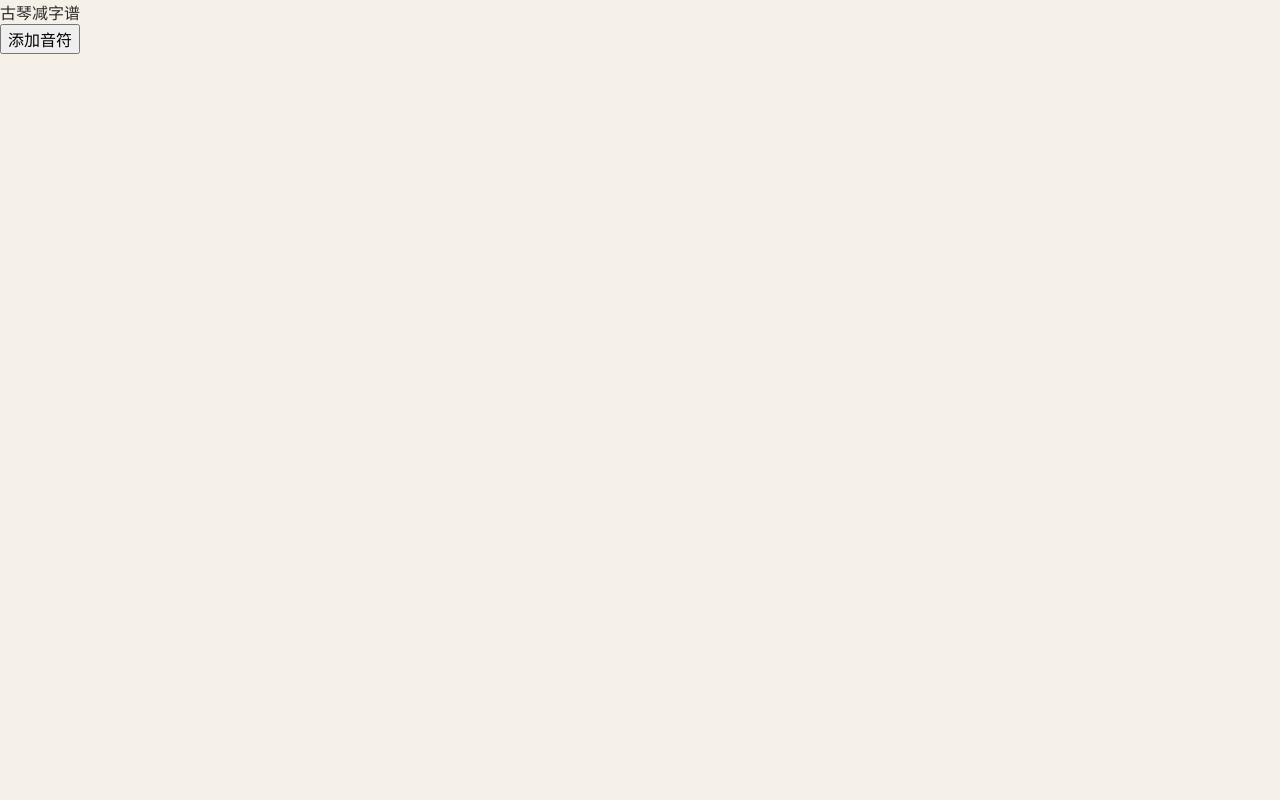
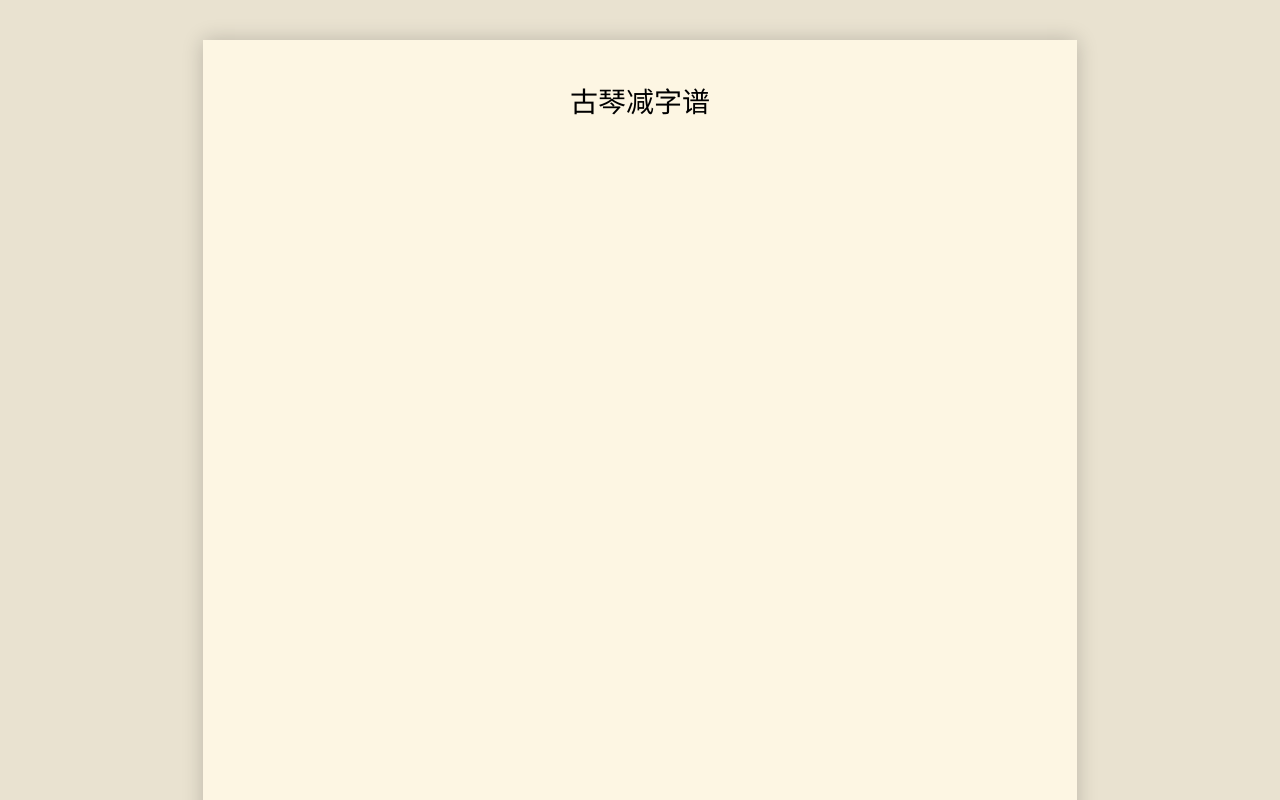
Before and after one commit to zhuaxi/guqin-site, a React (Vite) app: page / in a window 1280 px wide. Shown: the top 800 px of the page. Built offline with nearby package versions, Linux system fonts and the light colour scheme.

Commit message:
Update styles.css

```diff
--- a/src/styles.css
+++ b/src/styles.css
@@ -1,164 +1,74 @@
-:root {
-  --bg-primary: #f5f1e8;
-  --bg-secondary: #efeae0;
-  --paper: #faf7f0;
-  --text-primary: #2b2b2b;
-  --text-secondary: #7c786f;
-  --accent-main: #3a5f5a;
-  --accent-soft: #dbe7e3;
-  --border-light: #dfd8cb;
-  --danger: #9d4b3d;
+body {
+  margin: 0;
+  background: #e9e2d0;
+  font-family: "KaiTi", "STKaiti", serif;
 }
 
-* { box-sizing: border-box; }
-html, body, #root {
-  margin: 0;
-  min-height: 100%;
-  font-family: "Noto Serif SC", "Source Han Serif SC", serif;
-  background: var(--bg-primary);
-  color: var(--text-primary);
-}
-button, input, select { font: inherit; }
-
-.app-shell {
-  min-height: 100vh;
-  background:
-    radial-gradient(circle at top left, rgba(255,255,255,0.55), transparent 30%),
-    linear-gradient(180deg, rgba(255,255,255,0.45), rgba(255,255,255,0.08)),
-    var(--bg-primary);
+.page {
+  display: flex;
+  justify-content: center;
+  padding: 40px;
 }
 
-.header {
-  height: 64px;
-  display: grid;
-  grid-template-columns: 240px 1fr auto;
-  align-items: center;
-  gap: 16px;
-  padding: 0 20px;
-  border-bottom: 1px solid var(--border-light);
-  background: rgba(250, 247, 240, 0.78);
-  backdrop-filter: blur(8px);
+.paper {
+  width: 794px;
+  height: 1123px;
+  background: #fdf6e3;
+  box-shadow: 0 0 20px rgba(0, 0, 0, 0.2);
+  padding: 40px;
+  position: relative;
 }
 
-.brand { display: flex; align-items: center; gap: 12px; }
-.brand-mark {
-  width: 24px; height: 24px; border-radius: 999px;
-  border: 2px solid var(--accent-main); position: relative;
-}
-.brand-mark::after {
-  content: ""; position: absolute; inset: 5px; border-radius: 999px; background: var(--accent-main);
-}
-.brand-title { font-size: 16px; font-weight: 600; }
-.brand-subtitle, .meta-text { color: var(--text-secondary); font-size: 12px; }
-.header-center { text-align: center; font-size: 18px; }
-.header-actions { display: flex; justify-content: flex-end; gap: 10px; flex-wrap: wrap; }
-
-.workspace {
-  display: grid;
-  grid-template-columns: 240px 1fr 300px;
-  min-height: calc(100vh - 64px);
+.title {
+  text-align: center;
+  font-size: 28px;
+  margin-bottom: 20px;
 }
 
-.sidebar {
-  padding: 20px;
-  border-right: 1px solid var(--border-light);
-  background: rgba(239, 234, 224, 0.8);
-}
-.sidebar-right { border-right: none; border-left: 1px solid var(--border-light); }
-.panel-title { font-size: 18px; margin-bottom: 20px; }
-.tool-group { margin-bottom: 24px; }
-.group-label { font-size: 13px; margin-bottom: 8px; color: var(--text-secondary); }
-.pill-grid { display: flex; flex-wrap: wrap; gap: 8px; }
-
-.pill, .btn, .select, .input {
-  border: 1px solid var(--border-light);
-  background: transparent;
-  color: var(--text-primary);
-  border-radius: 8px;
-}
-.pill {
-  min-width: 44px; height: 36px; padding: 0 12px; cursor: pointer;
-}
-.pill.active {
-  border-color: var(--accent-main);
-  background: var(--accent-soft);
-  color: var(--accent-main);
-}
-.btn { height: 36px; padding: 0 14px; cursor: pointer; background: rgba(255,255,255,0.45); }
-.btn-primary { background: var(--accent-main); color: white; border-color: var(--accent-main); }
-.btn-ghost { background: rgba(255,255,255,0.45); }
-.btn-danger {
-  width: 100%;
-  margin-top: 18px;
-  border-color: rgba(157, 75, 61, 0.25);
-  color: var(--danger);
-}
-.btn-danger-outline {
-  border-color: rgba(157, 75, 61, 0.35);
-  color: var(--danger);
-  background: rgba(255,255,255,0.45);
-}
-.select, .input {
-  width: 100%; height: 38px; padding: 0 10px; background: rgba(255,255,255,0.6);
-}
-.field { display: flex; flex-direction: column; gap: 6px; }
-.property-grid { display: grid; gap: 14px; }
-.empty-state { color: var(--text-secondary); line-height: 1.8; }
-.note-preview {
-  margin-top: 20px; padding: 14px; border-radius: 12px;
-  background: rgba(255,255,255,0.45); border: 1px solid var(--border-light); line-height: 1.8;
+.notation {
+  display: flex;
+  flex-direction: row-reverse;
+  gap: 20px;
 }
 
-.editor-stage { padding: 20px 24px; }
-.editor-title-block { margin-bottom: 14px; }
-.editor-head-row { display: flex; align-items: center; justify-content: space-between; gap: 12px; }
-.editor-title { font-size: 20px; margin-bottom: 4px; }
-.view-mode-switcher { display: flex; gap: 8px; flex-wrap: wrap; }
+.column {
+  writing-mode: vertical-rl;
+}
 
-.canvas-shell {
-  height: 700px;
-  border: 1px solid var(--border-light);
-  border-radius: 18px;
-  overflow: hidden;
-  background: var(--paper);
+.note {
+  position: relative;
+  width: 40px;
+  height: 200px;
 }
-.score-svg { display: block; width: 100%; height: 100%; cursor: crosshair; }
-.canvas-bg { fill: #fbf8f1; }
-.mode-art .canvas-shell {
-  background:
-    linear-gradient(180deg, rgba(255,255,255,0.55), rgba(255,255,255,0.15)),
-    #f7f1e5;
+
+.main {
+  font-size: 28px;
+  text-align: center;
 }
-.mode-art .canvas-bg { fill: #f7f1e5; }
 
-.guide-line { stroke: #d7d0c3; stroke-width: 1.2; }
-.guide-column { stroke: rgba(215, 208, 195, 0.45); stroke-width: 1; }
-.row-label { fill: var(--text-secondary); font-size: 12px; }
+.left {
+  position: absolute;
+  left: -15px;
+  top: 40px;
+  font-size: 14px;
+}
 
-.note-node { cursor: pointer; transition: transform 0.2s ease; }
-.note-circle {
-  fill: rgba(58, 95, 90, 0.08);
-  stroke: var(--accent-main);
-  stroke-width: 1.5;
+.hui {
+  position: absolute;
+  right: -10px;
+  top: 20px;
+  font-size: 12px;
 }
-.note-circle.selected {
-  fill: rgba(58, 95, 90, 0.18);
-  stroke-width: 3;
+
+.xian {
+  position: absolute;
+  right: -10px;
+  bottom: 20px;
+  font-size: 12px;
 }
-.note-circle.playing {
-  fill: rgba(166, 90, 58, 0.18);
-  stroke: #a65a3a;
-  stroke-width: 3;
+
+.toolbar {
+  position: absolute;
+  bottom: 20px;
+  left: 20px;
 }
-.note-circle.art {
-  fill: rgba(58, 95, 90, 0.04);
-}
-.note-technique, .note-core, .note-meta, .note-ornaments { fill: var(--text-primary); }
-.note-technique { font-size: 14px; }
-.note-core { font-size: 15px; font-weight: 700; }
-.note-meta { font-size: 12px; fill: var(--text-secondary); }
-.note-ornaments { font-size: 12px; fill: var(--accent-main); }
-
-@media (max-width: 1280px) {
-  .workspace { grid-template-columns: 220px 1fr 280px; }
-}
```
